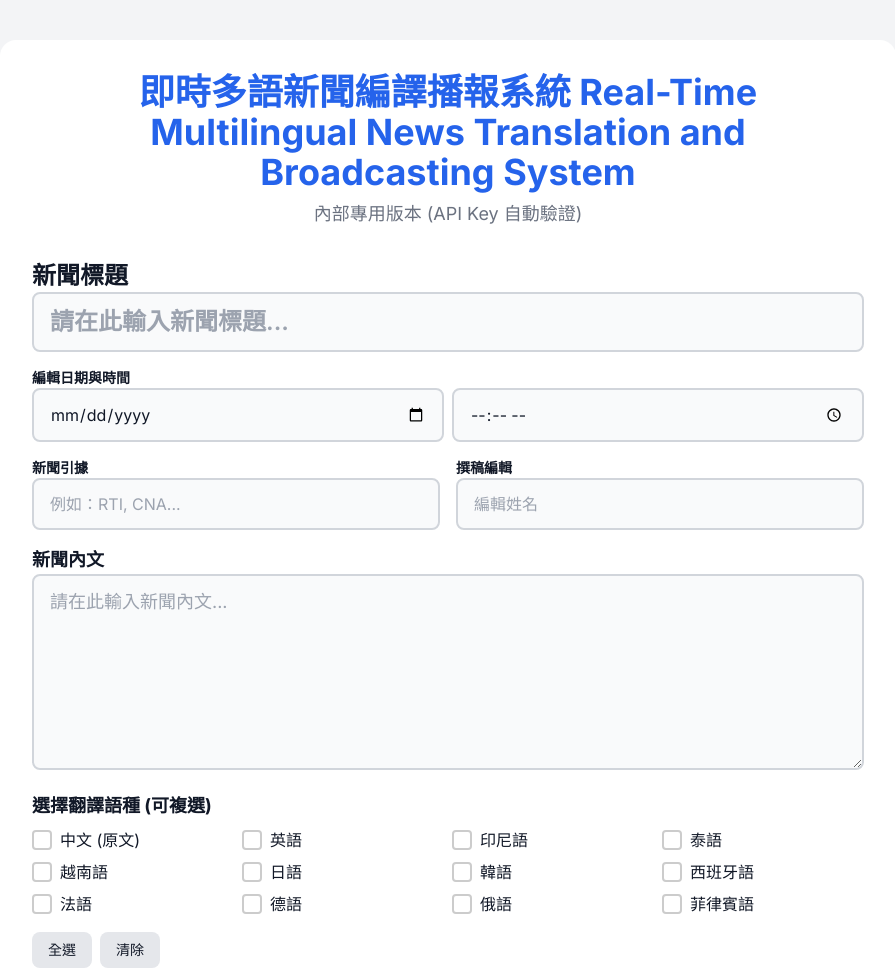
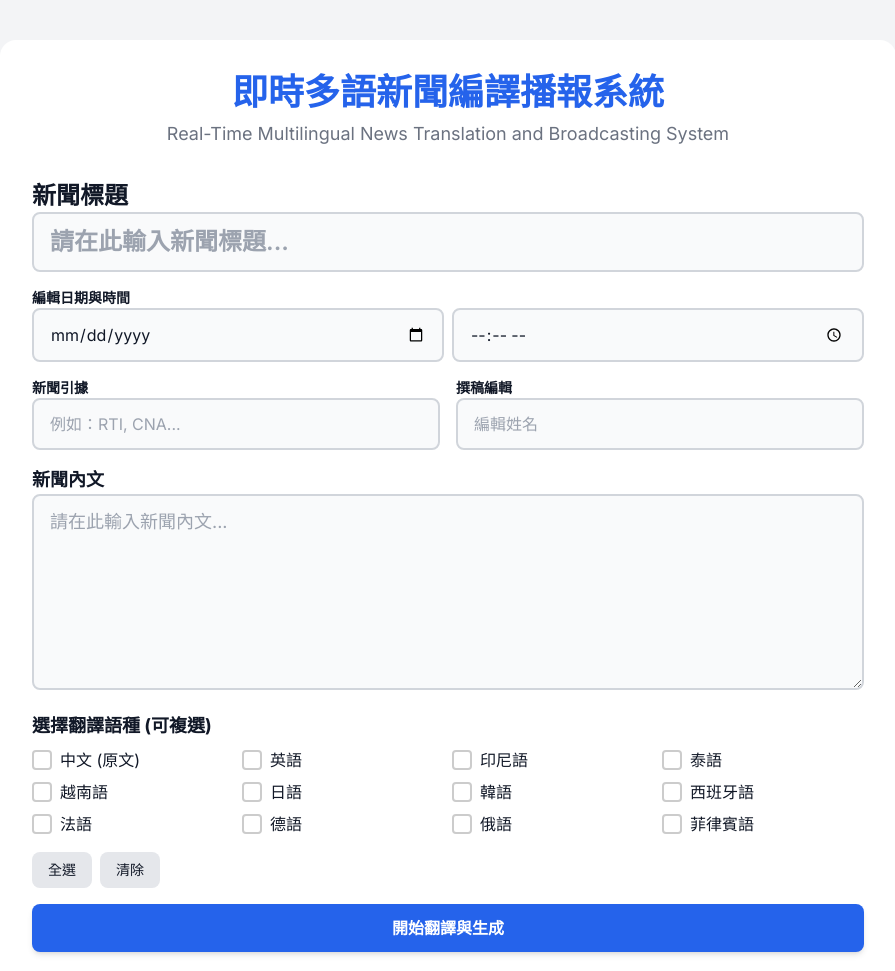
Before and after one commit to Jamesrti/Multilingual_News, a plain HTML site: page index.html in a window 1280 px wide. Shown: the top 971 px of the page, without its empty margins (192-1087 px from the left). Drawn offline with nearby package versions, Linux system fonts and the light colour scheme.

Commit message:
Update index.html

```diff
--- a/index.html
+++ b/index.html
@@ -28,8 +28,8 @@
 
     <div class="max-w-4xl mx-auto bg-white dark:bg-gray-800 shadow-xl rounded-2xl p-6 sm:p-8 space-y-8">
         <header class="text-center">
-            <h1 class="text-3xl sm:text-4xl font-extrabold text-blue-600 dark:text-blue-400">即時多語新聞編譯播報系統 Real-Time Multilingual News Translation and Broadcasting System</h1>
-            <p class="mt-2 text-gray-500 dark:text-gray-400 text-lg">內部專用版本 (API Key 自動驗證)</p>
+            <h1 class="text-3xl sm:text-4xl font-extrabold text-blue-600 dark:text-blue-400">即時多語新聞編譯播報系統</h1>
+            <p class="mt-2 text-gray-500 dark:text-gray-400 text-lg"> Real-Time Multilingual News Translation and Broadcasting System</p>
         </header>
 
         <div class="space-y-4">
```
